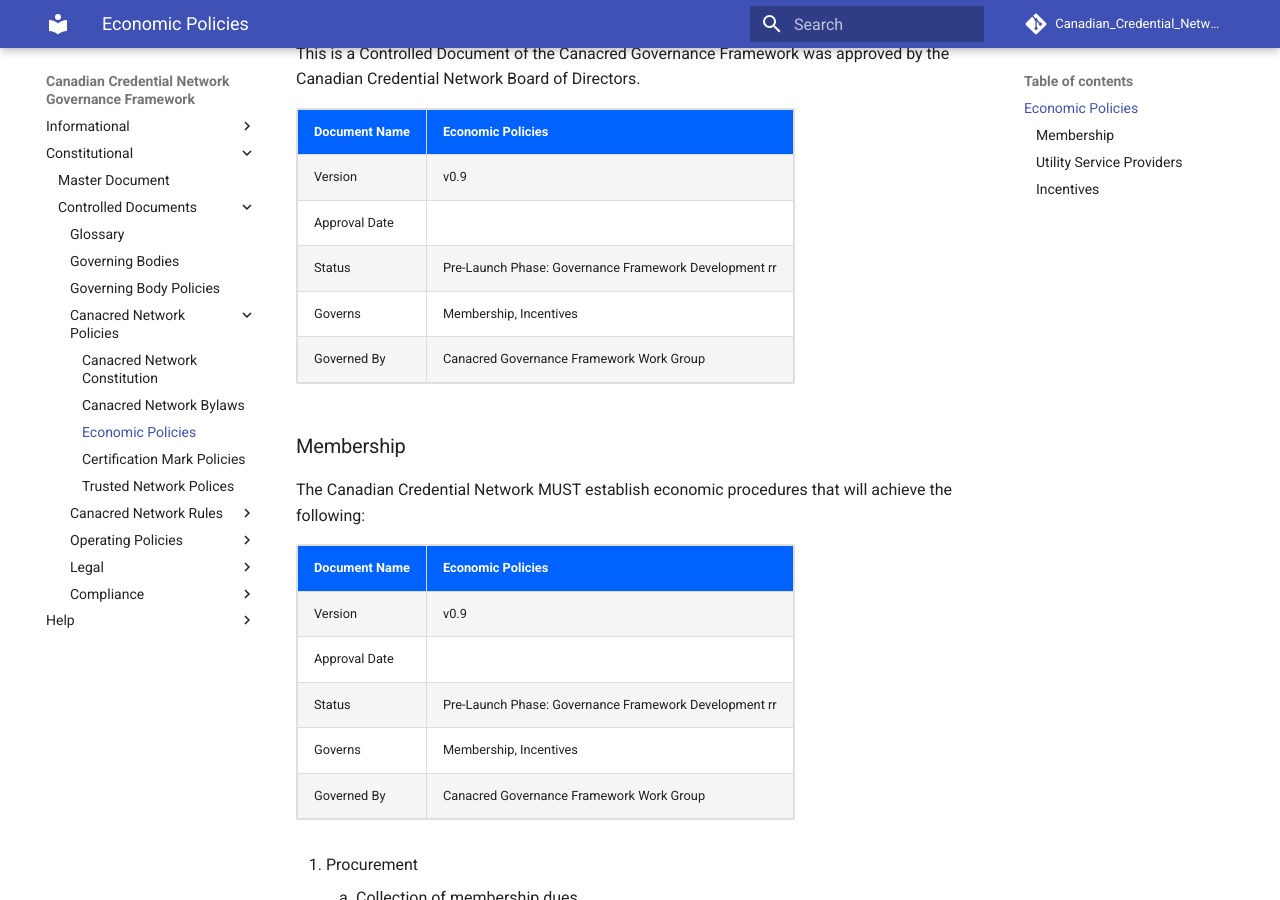
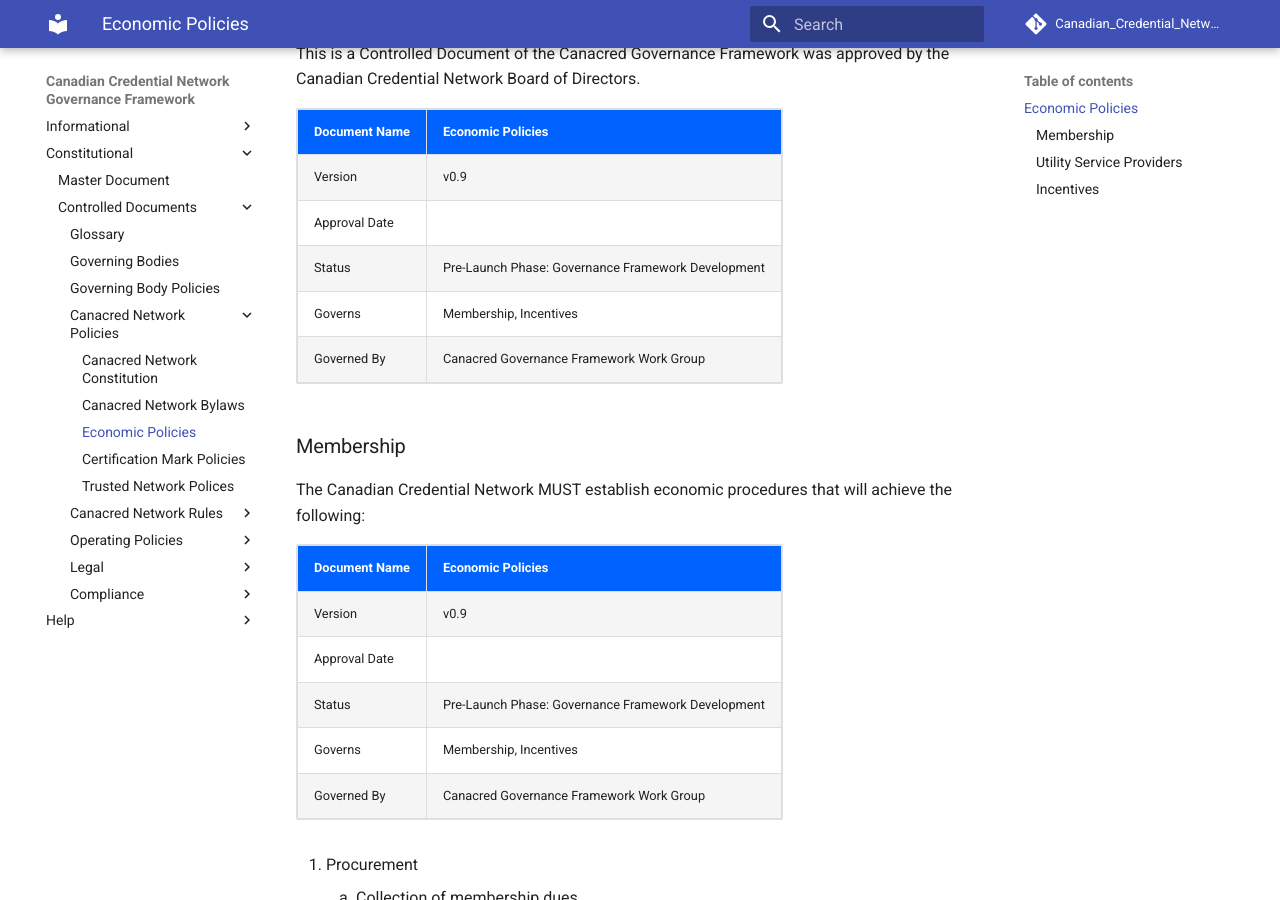
Before and after one commit to VictorSyntez/governance, an MkDocs documentation site: the page built from docs/gf_controlled/economic_policies.md, in a window 1280 px wide and 900 px high, scrolled down 190 px. Built offline with MkDocs 1.6.1 and Material for MkDocs 9.7.7, drawn with Linux system fonts in a browser that asks for light colours; comment, search, counter and statistics services are not loaded.

```diff
--- a/docs/gf_controlled/economic_policies.md
+++ b/docs/gf_controlled/economic_policies.md
@@ -6,7 +6,7 @@ This is a Controlled Document of the Canacred Governance Framework was approved
 | --- | --- |
 | Version | v0.9 |
 | Approval Date | |
-| Status | Pre-Launch Phase: Governance Framework Development rr|
+| Status | Pre-Launch Phase: Governance Framework Development |
 | Governs |Membership, Incentives |
 | Governed By | Canacred Governance Framework Work Group |
 
@@ -17,8 +17,8 @@ The Canadian Credential Network MUST establish economic procedures that will ach
 | --- | --- |
 | Version | v0.9 |
 | Approval Date | |
-| Status | Pre-Launch Phase: Governance Framework Development rr|
-| Governs |Membership, Incentives |
+| Status | Pre-Launch Phase: Governance Framework Development |
+| Governs |Membership, Incentives | fffffy |
 | Governed By | Canacred Governance Framework Work Group |
 
 1. Procurement
```
